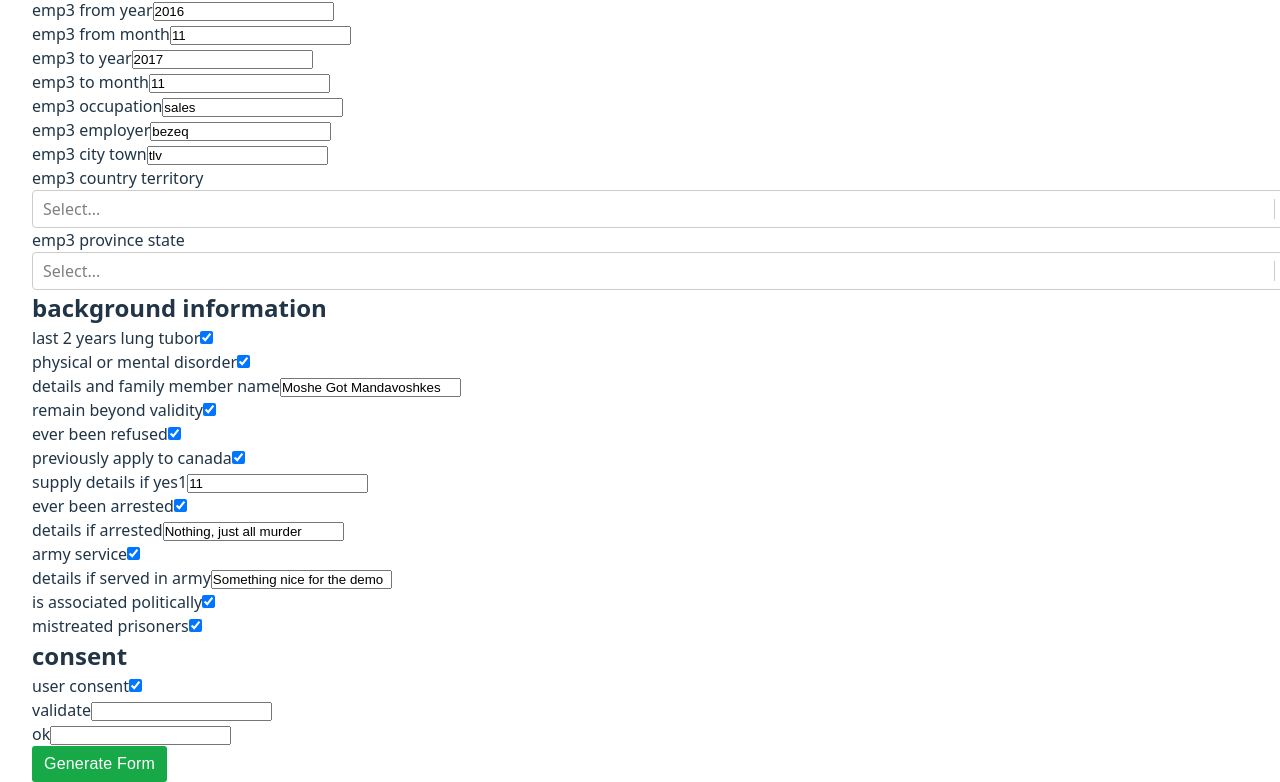
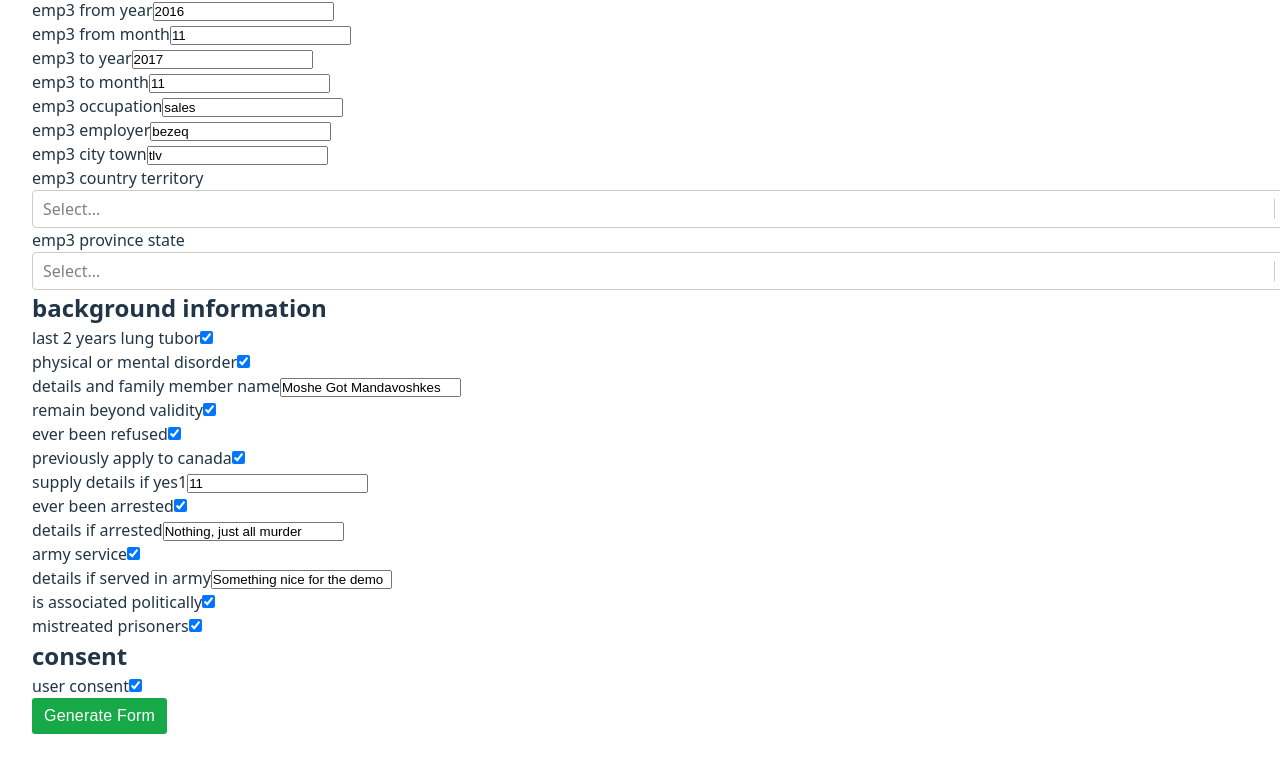
Before and after one commit to JennyCarroll/form-generator, a React (Vite) app: page / in a window 1280 px wide. Shown: the part 3316-4098 px from the top of the page. After the commit the page ends 4050 px from the top, so only its background shows below. Built offline with nearby package versions, Linux system fonts and the light colour scheme.

Commit message:
skip over validate and ok fields

```diff
--- a/src/components/DynamicForm.tsx
+++ b/src/components/DynamicForm.tsx
@@ -95,7 +95,9 @@ const DynamicForm = () => {
         Object.entries(sections).map(([sectionKey, fields]) => (
           <div key={sectionKey}>
             <h2>{sectionKey.replace(/_/g, ' ')}</h2>
-            {Object.entries(fields).map(([fieldKey, field]) => (
+            {Object.entries(fields)
+            .filter(([fieldKey]) => fieldKey !== 'validate' && fieldKey !== 'ok')
+            .map(([fieldKey, field]) => (
               <div key={fieldKey}>
                 <label>{fieldKey.replace(/_/g, ' ')}</label>
                 {renderField(`${pageKey}.${sectionKey}.${fieldKey}`, field)}
--- a/src/index.css
+++ b/src/index.css
@@ -24,6 +24,21 @@ a:hover {
   color: #535bf2;
 }
 
+p {
+  margin-block-start: 0;
+  margin-block-end: 0;
+}
+
+/* input,
+select {
+    width: 100%;
+    background-color: #f5f5f5;
+} */
+
+ul {
+  margin-block-start: unset;
+  margin-block-end: unset;
+}
 
 *,
 *::before,
```
